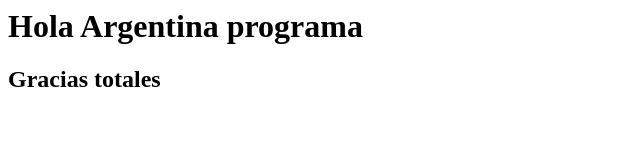
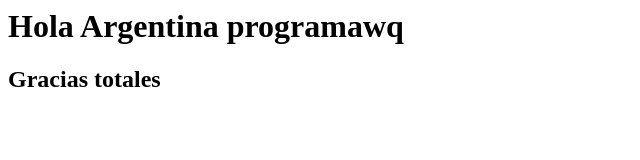
Before and after one commit to dgmillan22/portfolio-FrontEnd, a plain HTML site: page index.html in a window 1280 px wide. Shown: the full height of the page, 0-640 px from the left. Drawn offline with Linux system fonts and the light colour scheme.

Commit message:
segundo commit

```diff
--- a/index.html
+++ b/index.html
@@ -1,3 +1,3 @@
-<h1>Hola Argentina programa</h1>
+<h1>Hola Argentina programawq</h1>
 
 <h2> Gracias totales <h2>
```
